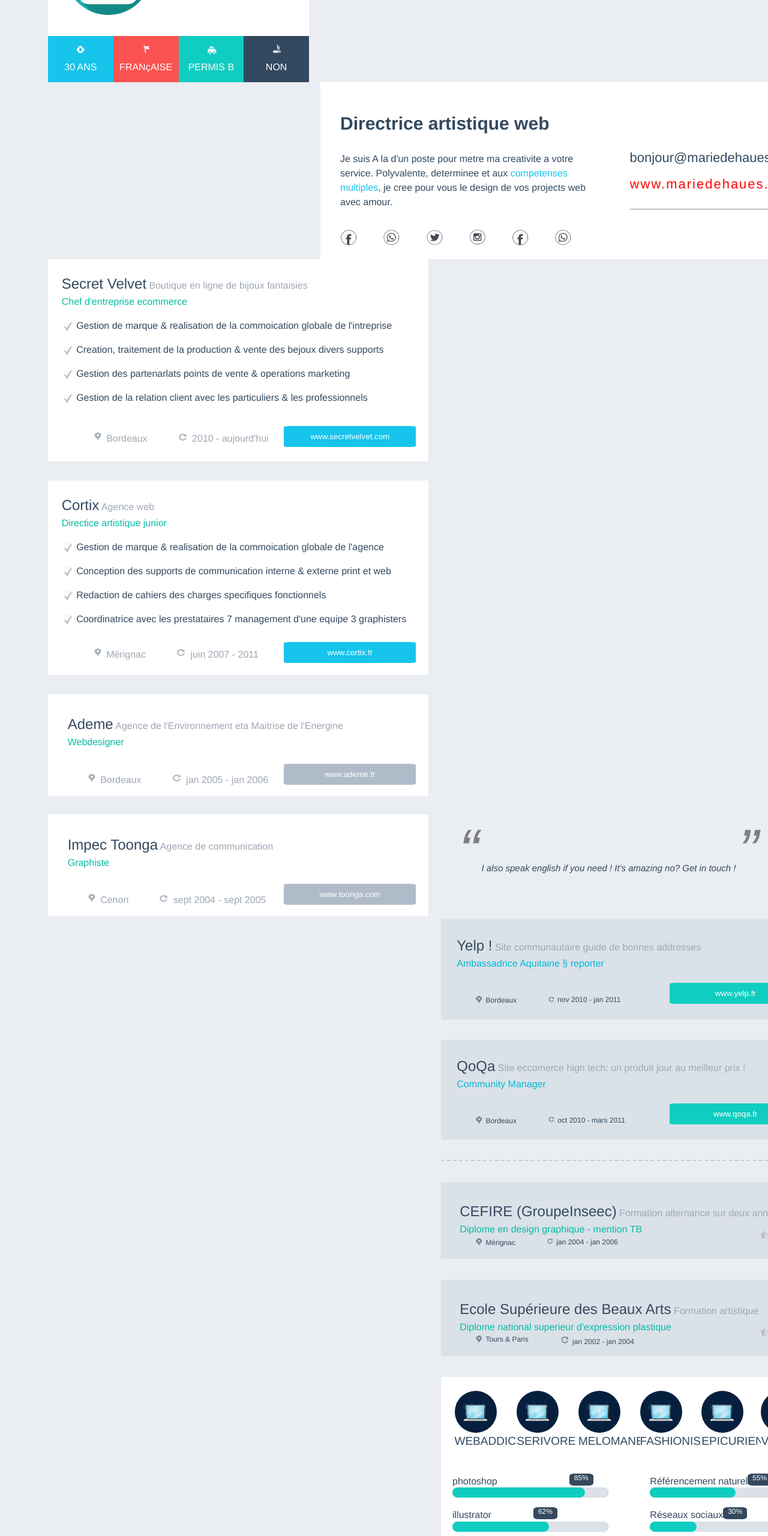
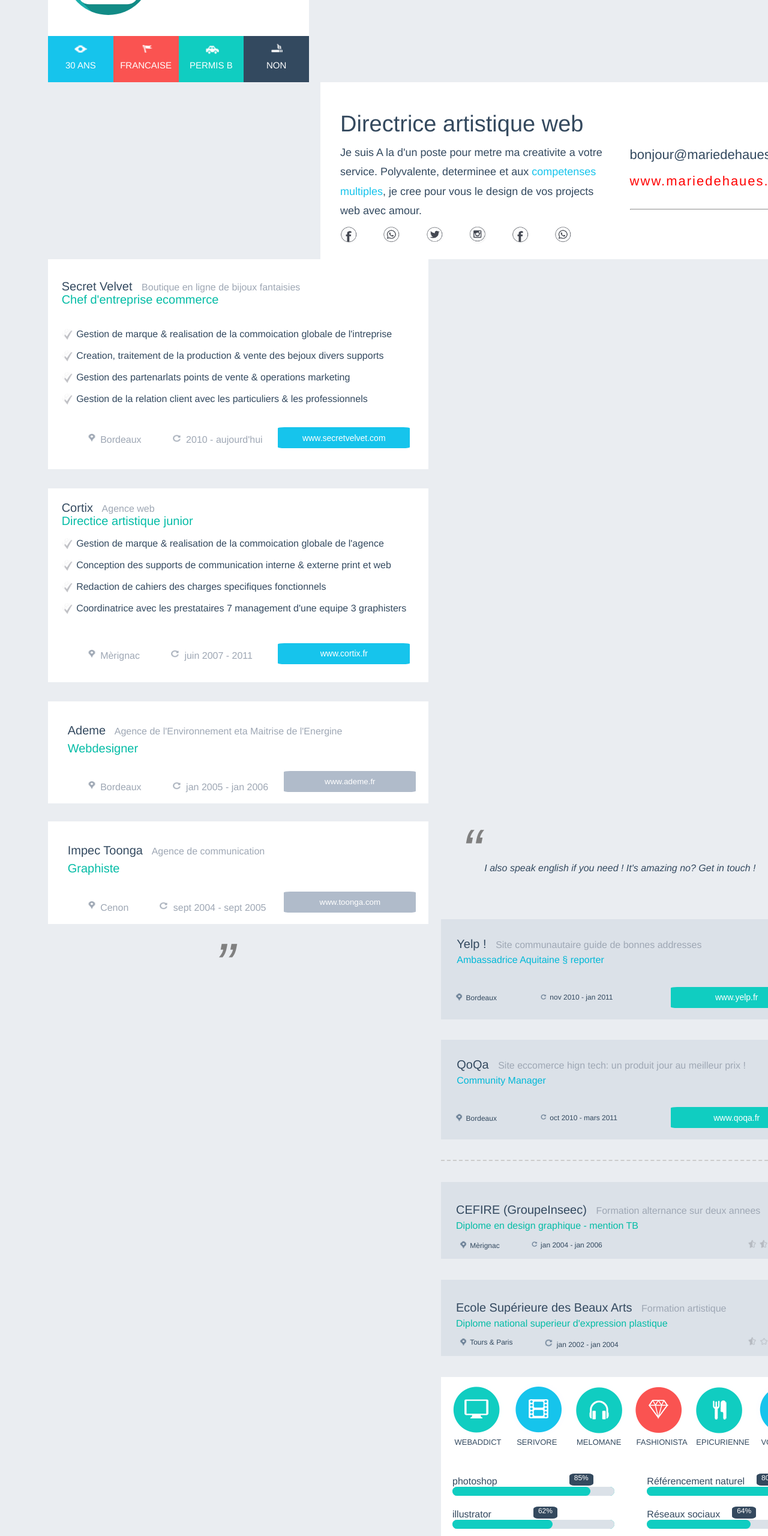
Before and after one commit to Alexander-Alexandrikov/Practice-2018, a plain HTML site: page Hello/Homepage.html in a window 1280 px wide. Shown: the part 240-2800 px from the top of the page at 60% size. Drawn offline with Linux system fonts and the light colour scheme.

Commit message:
промежуточный

```diff
--- a/Hello/Homepage.html
+++ b/Hello/Homepage.html
@@ -24,22 +24,22 @@
             <div class="color-blocks">
                 <div class="age header-block">
 
-                    <p><img src="images/1icon.png" alt="" width="20" height="20" class="round-mini"></p>
+                    <p><img src="images/1icon.png" alt="" width="30" height="20" class="round-mini"></p>
                     <p>30 ANS</p>
                 </div>
                 <div class="language header-block">
 
-                    <p><img src="images/2icon.png" alt="" width="20" height="20" class="round-mini"></p>
-                    <p>FRANçAISE</p>
+                    <p><img src="images/2icon.png" alt="" width="30" height="20" class="round-mini"></p>
+                    <p>FRANCAISE</p>
                 </div>
                 <div class="drive-license header-block">
 
-                    <p><img src="images/3icon.png" alt="" width="20" height="20" class="round-mini"></p>
+                    <p><img src="images/3icon.png" alt="" width="30" height="20" class="round-mini"></p>
                     <p>PERMIS B</p>
                 </div>
                 <div class="smoking header-block">
 
-                    <p><img src="images/4icon.png" alt="" width="20" height="20" class="round-mini"></p>
+                    <p><img src="images/4icon.png" alt="" width="30" height="20" class="round-mini"></p>
                     <p>NON</p>
                 </div>
             </div>
@@ -50,8 +50,8 @@
 
             <div class="presentation-child header-block">
                 <div class="presentation-text">
-                    <h2>Directrice artistique web</h2>
-                    <p>Je suis A la d'un poste pour metre ma creativite a votre service. Polyvalente, determinee et aux <span>competenses multiples</span>, je cree pour vous le design de vos projects web avec amour.</p>
+                    <p class="zag2"> Directrice artistique web</p>
+                    <p class="descript">Je suis A la d'un poste pour metre ma creativite a votre service. Polyvalente, determinee et aux <span>competenses multiples</span>, je cree pour vous le design de vos projects web avec amour.</p>
                 </div>
                 <div class="social-all">
                     <p><img src="images/vk.png" alt="" width="20" height="20" class="round2 header-block"></p>
@@ -85,8 +85,8 @@
 
             <div class="block-left1">
                 <div class="sub-text">
-                    <span class="font-big">Secret Velvet</span> <span class="grey">Boutique en ligne de bijoux fantaisies</span><br>
-                    <span class="green">Chef d'entreprise ecommerce</span>
+                    <span class="font-big">Secret Velvet &nbsp;</span> <span class="grey">Boutique en ligne de bijoux fantaisies</span><br>
+                    <span class="green">Chef d'entreprise ecommerce</span><br><br>
                     <p><img src="images/gal.png" alt="" width="20" height="20" class="round-mini"> <span>Gestion de marque & realisation de la commoication globale de l'intreprise</span></p>
                     <p><img src="images/gal.png" alt="" width="20" height="20" class="round-mini"> <span>Creation, traitement de la production & vente des bejoux divers supports</span></p>
                     <p><img src="images/gal.png" alt="" width="20" height="20" class="round-mini"> <span>Gestion des partenarlats points de vente & operations marketing</span></p>
@@ -107,7 +107,7 @@
 
             <div class="block-left12">
                 <div class="sub-text">
-                    <span class="font-big">Cortix</span> <span class="grey">Agence web</span><br>
+                    <span class="font-big">Cortix  &nbsp;</span> <span class="grey">Agence web</span><br>
                     <span class="green">Directice artistique junior</span>
                     <p><img src="images/gal.png" alt="" width="20" height="20" class="round-mini"> <span>Gestion de marque & realisation de la commoication globale de l'agence</span></p>
                     <p><img src="images/gal.png" alt="" width="20" height="20" class="round-mini"> <span>Conception des supports de communication interne & externe print et web</span></p>
@@ -130,7 +130,7 @@
 
             <div class="block-left2">
                 <div class="sub-text2">
-                    <span class="font-big">Ademe</span> <span class="grey">Agence de l'Environnement eta Maitrise de l'Energine</span><br>
+                    <span class="font-big">Ademe  &nbsp;</span> <span class="grey">Agence de l'Environnement eta Maitrise de l'Energine</span><br>
                     <span class="green">Webdesigner</span>
                 </div>
                 <div class="sub-block2">
@@ -148,7 +148,7 @@
 
             <div class="block-left2">
                 <div class="sub-text2">
-                    <span class="font-big">Impec Toonga</span> <span class="grey">Agence de communication</span><br>
+                    <span class="font-big">Impec Toonga  &nbsp;</span> <span class="grey">Agence de communication</span><br>
                     <span class="green">Graphiste</span>
                 </div>
                 <div class="sub-block2">
@@ -173,7 +173,7 @@
         <div class="right-bar content-block">
             <div class="block-right1">
                 <div class="sub-text3">
-                    <span class="font-big">Yelp !</span> <span class="grey">Site communautaire guide de bonnes addresses</span><br>
+                    <span class="font-big">Yelp !  &nbsp;</span> <span class="grey">Site communautaire guide de bonnes addresses</span><br>
                     <span class="blue">Ambassadrice Aquitaine § reporter</span>
                 </div>
                 <div class="sub-block3">
@@ -190,7 +190,7 @@
             </div>
             <div class="block-right1">
                 <div class="sub-text3">
-                    <span class="font-big">QoQa</span> <span class="grey">Site eccomerce hign tech: un produit jour au meilleur prix !</span><br>
+                    <span class="font-big">QoQa  &nbsp;</span> <span class="grey">Site eccomerce hign tech: un produit jour au meilleur prix !</span><br>
                     <span class="blue">Community Manager</span>
                 </div>
                 <div class="sub-block3">
@@ -208,7 +208,7 @@
             <div class="line"></div>
             <div class="block-right2">
                 <div class="sub-text4">
-                    <span class="font-big">CEFIRE (GroupeInseec)</span> <span class="grey">Formation alternance sur deux annees</span><br>
+                    <span class="font-big">CEFIRE (GroupeInseec)  &nbsp;</span> <span class="grey">Formation alternance sur deux annees</span><br>
                     <span class="green">Diplome en design graphique - mention TB</span>
                 </div>
                 <div class="sub-block4">
@@ -231,7 +231,7 @@
             </div>
             <div class="block-right2">
                 <div class="sub-text4">
-                    <span class="font-big">Ecole Supérieure des Beaux Arts</span> <span class="grey">Formation artistique</span><br>
+                    <span class="font-big">Ecole Supérieure des Beaux Arts  &nbsp;</span> <span class="grey">Formation artistique</span><br>
                     <span class="green">Diplome national superieur d'expression plastique</span>
                 </div>
                 <div class="sub-block4">
@@ -255,33 +255,33 @@
             <div class="block-right3">
                 <div class="icons-bar">
                     <div class="big-icon-first content-block">
-                        <p><img src="images/pngtree-blue-screen-computer-png-clipart_982951.jpg" alt="" width="70" height="70" class="round3"></p>
+                        <p><img src="images/webaddict.png" alt="" width="90" height="90" class="round3"></p>
                         <p>WEBADDICT</p>
                     </div>
                     <div class="big-icon content-block">
-                            <p><img src="images/pngtree-blue-screen-computer-png-clipart_982951.jpg" alt="" width="70" height="70" class="round3"></p>
+                            <p><img src="images/serivore.png" alt="" width="90" height="90" class="round3"></p>
                             <p>SERIVORE</p>
                         </div>
                     <div class="big-icon content-block">
-                            <p><img src="images/pngtree-blue-screen-computer-png-clipart_982951.jpg" alt="" width="70" height="70" class="round3"></p>
+                            <p><img src="images/melomane.png" alt="" width="90" height="90" class="round3"></p>
                             <p>MELOMANE</p>
                         </div>
                     <div class="big-icon content-block">
-                            <p><img src="images/pngtree-blue-screen-computer-png-clipart_982951.jpg" alt="" width="70" height="70" class="round3"></p>
+                            <p><img src="images/fashionista.png" alt="" width="90" height="90" class="round3"></p>
                             <p>FASHIONISTA</p>
                         </div>
                     <div class="big-icon content-block">
-                            <p><img src="images/pngtree-blue-screen-computer-png-clipart_982951.jpg" alt="" width="70" height="70" class="round3"></p>
+                            <p><img src="images/epicurienne.png" alt="" width="90" height="90" class="round3"></p>
                             <p>EPICURIENNE</p>
                         </div>
                     <div class="big-icon-last content-block">
-                            <p><img src="images/pngtree-blue-screen-computer-png-clipart_982951.jpg" alt="" width="70" height="70" class="round3"></p>
+                            <p><img src="images/vouageuse.png" alt="" width="90" height="90" class="round3"></p>
                             <p>VOUAGEUSE</p>
                         </div>
                 </div>
                 <div class="indicators-bar">
                     <div class="indicators-left content-block">
-                            <div class="progress-container">
+                        <div class="progress-container">
                             <div class="content-block">
                                 <div class="procent" style="margin-left: 120px;"><span>85%</span></div>
                                 <span>photoshop</span>
@@ -298,15 +298,15 @@
                         </div>
                         <div class="progress-container">
                             <div class="content-block">
-                                <div class="procent" style="margin-left: 140px;"><span>15%</span></div>
+                                <div class="procent" style="margin-left: 130px;"><span>85%</span></div>
                                 <span>wordpress</span>
                             </div>
-                             <progress value="92" max="100"></progress>
+                             <progress value="85" max="100"></progress>
                         </div>
                         <div class="progress-container">
                             <!-- <span>prestashop</span> -->
                             <div class="content-block">
-                                <div class="procent" style="margin-left: 30px;"><span>15%</span></div>
+                                <div class="procent" style="margin-left: 30px;"><span>52%</span></div>
                                 <span>prestashop</span>
                             </div>
                              <progress value="52" max="100"></progress>
@@ -314,32 +314,32 @@
                     </div>
                     <div class="indicators-right content-block">
                         <div class="progress-container">
-                            <div class="content-block">
-                                <div class="procent"><span>55%</span></div>
+                            <div class="content-block" >
+                                <div class="procent" style="margin-left: 20px;"><span>80%</span></div>
                                 <span>Référencement naturel</span>
                             </div>
-                             <progress value="55" max="100"></progress>
+                             <progress value="80" max="100"></progress>
                         </div>
                         <div class="progress-container">
                             <div class="content-block">
-                                <div class="procent"><span>30%</span></div>
+                                <div class="procent" style="margin-left: 20px;"><span>64%</span></div>
                                 <span>Réseaux sociaux</span>
                             </div>
-                             <progress value="30" max="100"></progress>
+                             <progress value="64" max="100"></progress>
                         </div>
                         <div class="progress-container">
                             <div class="content-block">
-                                <div class="procent"><span>35%</span></div>
+                                <div class="procent" style="margin-left: 20px;"><span>42%</span></div>
                                 <span>UI Design</span>
                             </div>
-                             <progress value="35" max="100"></progress>
+                             <progress value="42" max="100"></progress>
                         </div>
                         <div class="progress-container">
                             <div class="content-block">
-                                <div class="procent"><span>53%</span></div>
+                                <div class="procent" style="margin-left: 20px;"><span>60%</span></div>
                                 <span>User eXperience</span>
                             </div>
-                             <progress value="53" max="100"></progress>
+                             <progress value="60" max="100"></progress>
                         </div>
                     </div>
                 </div>
--- a/Hello/css/my.css
+++ b/Hello/css/my.css
@@ -77,7 +77,7 @@ h1, h2, h3, h4{
 }
 
 .about-me h3{
-    margin-top:90px;
+    margin-top:88px;
     margin-bottom: -10px;
 }
 
@@ -93,9 +93,10 @@ h1, h2, h3, h4{
 }
 
 .color-block{
-    margin-top: 0px;;
+    margin-top: 20px;;
     /* margin-bottom:auto; */
-    padding-top: -10px;
+    padding-top: 0px;
+    margin-bottom: -10px;
 
 }
 
@@ -103,6 +104,7 @@ h1, h2, h3, h4{
     text-align:center;
     /* margin-bottom:-20px; */
     margin-top: 0px;
+    font-size:15px;
 }
 
 .color-blocks img{
@@ -190,7 +192,7 @@ h1, h2, h3, h4{
 }
 
 .contacts-text{
-    margin-top: 115px;
+    margin-top: 110px;
     margin-right: 35px;
     margin-left: 20px;
     font-size:25px;
@@ -207,7 +209,7 @@ h1, h2, h3, h4{
 .contacts-text hr{
     color: grey;
     background-color: grey;
-    margin-top: 30px;
+    margin-top: 35px;
 }
 
 .social-vk{
@@ -259,6 +261,7 @@ h1, h2, h3, h4{
     background-color: white;
     margin-bottom:32px;
     padding: 2%;
+    padding-top: 25px;
 }
 
 .block-left12{
@@ -273,13 +276,15 @@ h1, h2, h3, h4{
 .sub-block{
     height:30%;
     width:100%;
-    padding:10px;
+    padding:0px;
+    padding-bottom: -10px;
 }
 
 .sub-text{
     height:70%;
     width:100%;
     padding:10px;
+    line-height: 20px;
 }
 
 .sub-block2{
@@ -300,7 +305,7 @@ h1, h2, h3, h4{
     height:50%;
     width:100%;
     padding-bottom:20px;
-    padding-top: -30px;
+    padding-top: -35px;
 }
 
 .sub-text3{
@@ -314,6 +319,8 @@ h1, h2, h3, h4{
     height:50%;
     width:100%;
     padding:0px;
+    margin-bottom: -10px;
+    margin-left:-20px;
 }
 
 .sub-text4{
@@ -354,6 +361,10 @@ h1, h2, h3, h4{
     margin-bottom:34px;
     padding: 1%;
 }
+.block-right1 .sub-block3{
+    padding-top: 7px;
+    padding-left: 2px;
+}
 
 .block-right2{
     height:115px;
@@ -361,6 +372,7 @@ h1, h2, h3, h4{
     margin-bottom:35px;
     margin-top:35px;
     padding: 1%;
+    padding-left: 0px;
 }
 
 
@@ -373,17 +385,24 @@ h1, h2, h3, h4{
 .block-right3{
     height:400px;
     background-color: white;
-    margin-bottom:4%;
+    /* margin-bottom:4%; */
     padding: 4px;
+    padding-top: -50px;
 
 }
 
 .icons-bar{
     height: 30%;
+    padding-top:-30px;
 }
 
 .icons-bar p{
-    font-size: 19px;
+    font-size: 13px;
+}
+
+.icons-bar img{
+    margin-top: -8px;
+    margin-left: -8px;
 }
 
 .big-icon-first{
@@ -399,7 +418,7 @@ h1, h2, h3, h4{
     float: left;
     background-color: white;
     margin-left:1%;
-    margin-right: 4px;
+    margin-right: 1px;
 }
 .big-icon-last{
     width: 15%;
@@ -410,7 +429,7 @@ h1, h2, h3, h4{
 
 .indicators-bar{
     height: 60%;
-    margin-top:45px;
+    margin-top:48px;
     line-height: 1.2;
 
 }
@@ -424,7 +443,7 @@ h1, h2, h3, h4{
 .indicators-right{
     width: 45%;
     float:right;
-    padding:0 5px 0 0px;
+    padding:0 10px 0 0px;
 }
 
 /* ПОДВАЛ */
@@ -435,35 +454,37 @@ margin-top:50px;
 }
 
 footer p{
-    font-size: 15px;
+    font-size: 16px;
     font-style: italic;
     text-align:center;
     padding: 15px;
+    padding-top:-40px;
 }
 
 footer p span{
     color: grey;
     font-size: 100px;
+
 }
 
 .progress-container{
     margin: 10px;
-    margin-top: -5px;
+    margin-top: -8px;
     margin-bottom: 23px;
 }
 
   progress {
     border:0;
-    width: 260px;
-    height: 17px;
+    width: 270px;
+    height: 15px;
     border-radius: 10px;
     background: #10CDC1;
-
+    margin-bottom: 5px;
 }
 
 progress::-webkit-progress-bar {
-    width: 260px;
-    height: 17px;
+    width: 270px;
+    height: 15px;
     border-radius: 10px;
     background: #DBE1E8;
 }
@@ -483,12 +504,14 @@ progress::-moz-progress-bar {
 }
 
 .font-big{
-    font-size: 24px;
+    font-size: 20px;
 }
 
 
 .green{
     color:#04BCA6;
+    font-size:20px;
+    margin-top: 15px;
 }
 
 .grey{
@@ -508,11 +531,13 @@ progress::-moz-progress-bar {
     width: 220px;
     margin-right:18px;
     margin-top: 1px;
+    font-size:14px;
 }
 
 .block-right1 .submit{
     background-color: #10CDC1;
-    margin-top: -20px;
+    margin-top: -15px;
+
 }
 
 .submit-grey{
@@ -551,3 +576,33 @@ h3{
 .contacts-text br{
     height: 20px;
 }
+
+.block-right1 .sub-left{
+    margin-top: -1px;
+    margin-left:15px;
+    margin-right:55px;
+}
+
+.block-right2 .green{
+    font-size: 16px;
+}
+
+.block-right2 .sub-right{
+    padding-top: 15px;
+}
+
+.block-right2 .sub-left{
+    padding-top: 5px;
+}
+
+.zag2{
+    font-size: 38px;
+    color:#34495E;
+    margin-top: -5px;
+    margin-bottom: -15px;
+}
+
+.descript{
+    line-height: 1.8;
+    font-size:18px;
+}
```
Also changed, not shown: Hello/images/epicurienne.png (added), Hello/images/fashionista.png (added), Hello/images/melomane.png (added), Hello/images/serivore.png (added), Hello/images/vouageuse.png (added), Hello/images/webaddict.png (added).
